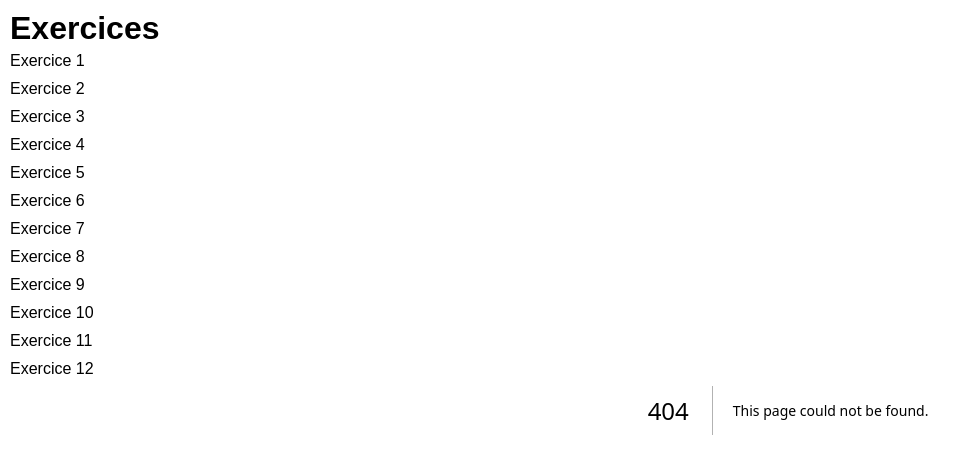
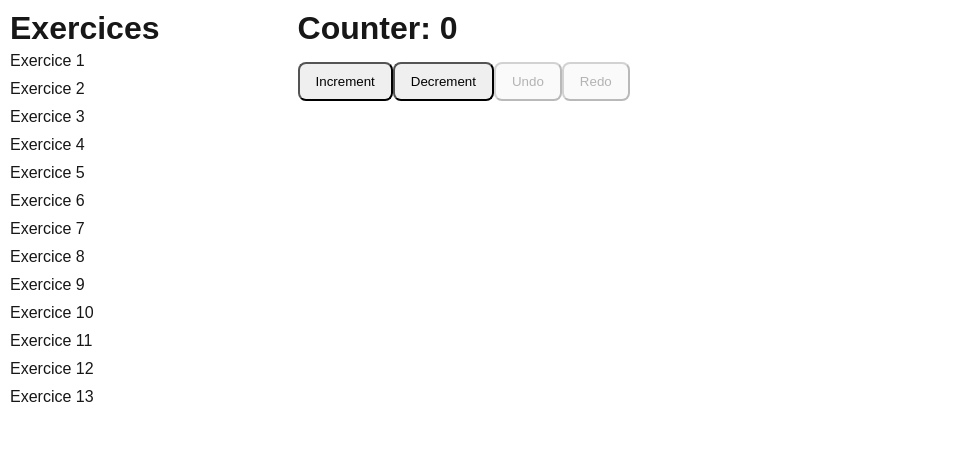
Before and after one commit to quentinhermiteau/react-5iw2-2025-2026, a Next.js app: page /exercices/13 in a window 1280 px wide. Before the commit this address had no page. Shown: the top 458 px of the page, without its empty margins (0-980 px from the left). Built offline with nearby package versions, Linux system fonts and the light colour scheme.

Commit message:
add exercise 13

```diff
--- /dev/null
+++ b/src/app/exercices/13/page.jsx
@@ -0,0 +1,48 @@
+"use client";
+
+const initialState = {
+  past: [],
+  present: 0,
+  future: [],
+};
+
+function reducer(state, action) {
+  const { past, present, future } = state;
+
+  return state;
+}
+
+export default function CounterWithUndoRedo() {
+  const state = initialState;
+
+  const handleIncrement = () => {};
+  const handleDecrement = () => {};
+  const handleUndo = () => {};
+  const handleRedo = () => {};
+
+  return (
+    <div>
+      <h1>Counter: {state.present}</h1>
+      <button className="link" onClick={handleIncrement}>
+        Increment
+      </button>
+      <button className="link" onClick={handleDecrement}>
+        Decrement
+      </button>
+      <button
+        className="link"
+        onClick={handleUndo}
+        disabled={!state.past.length}
+      >
+        Undo
+      </button>
+      <button
+        className="link"
+        onClick={handleRedo}
+        disabled={!state.future.length}
+      >
+        Redo
+      </button>
+    </div>
+  );
+}
```
